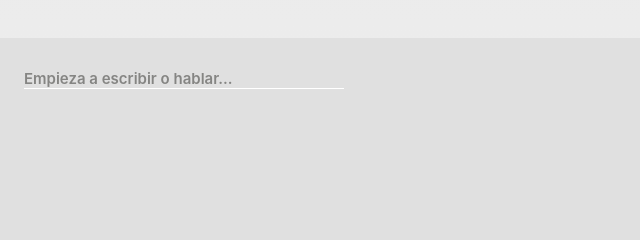
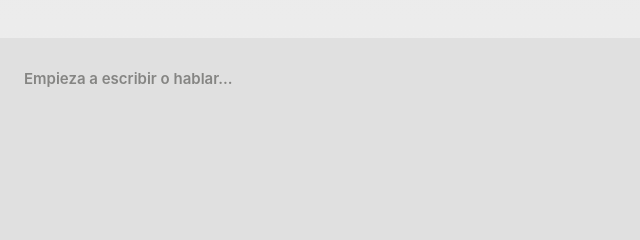
Before and after one commit to misan7/heyra-rwd, a plain HTML site: page index.html in a window 1280 px wide. Shown: the part 476-716 px from the top of the page, 0-640 px from the left. Drawn offline with nearby package versions, Linux system fonts and the light colour scheme.

Commit message:
Input textarea color fixed

```diff
--- a/css/style.css
+++ b/css/style.css
@@ -93,10 +93,17 @@ section#bottom {
 }
 
 #bottom .user-input {
+  outline: none;
   margin: 32px 24px;
   border: none;
   padding: 0;
   width: 40vh;
+}
+
+#bottom .user-input,
+input[type=text] {
+  background-color: #e0e0e0;
+  color: #858583;
 }
 
 #bottom .user-input::placeholder {
```
